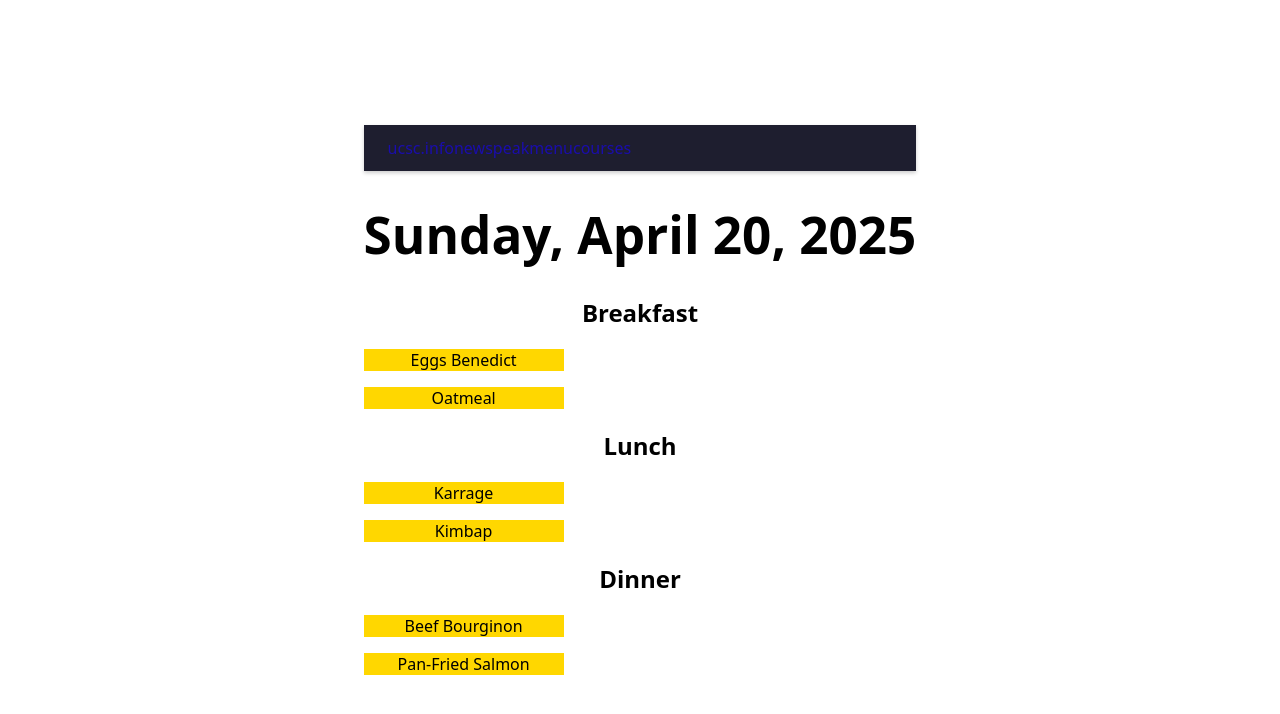
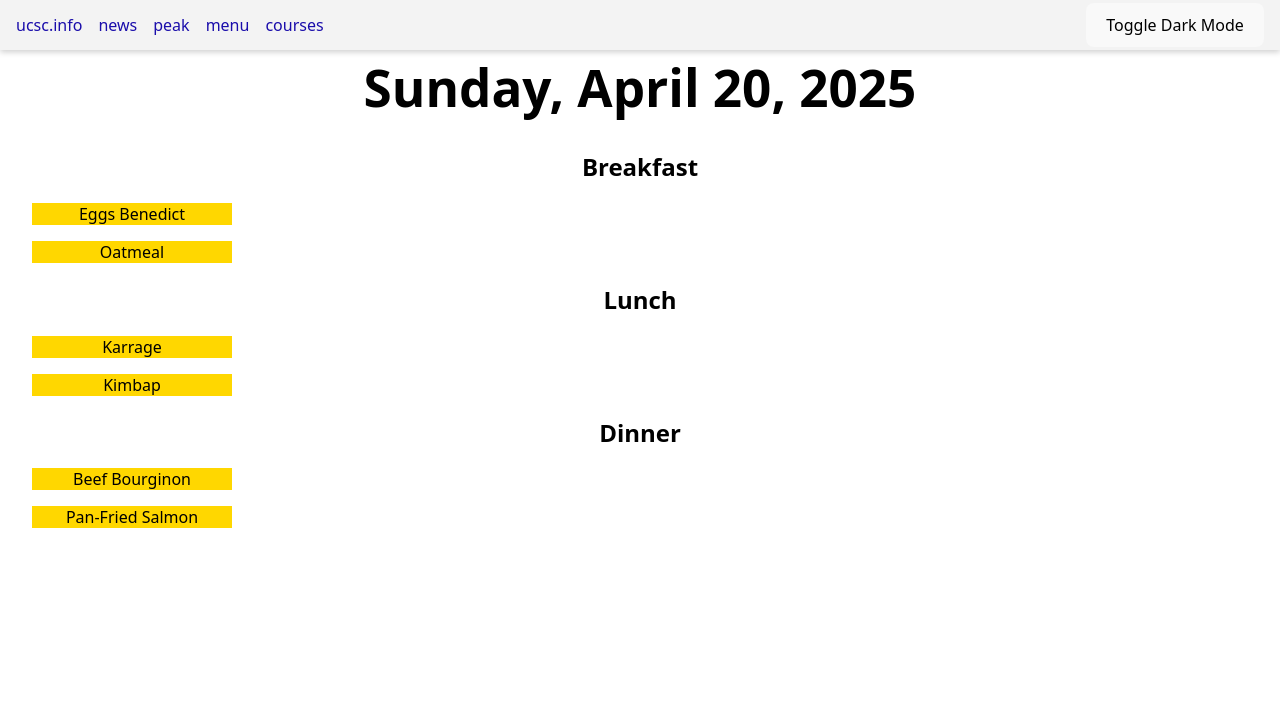
Before and after one commit to Seanathan10/CruzHacks2025, a React (Vite) app: page /menu in a window 1280 px wide. Shown: the top 714 px of the page. Built offline with nearby package versions, Linux system fonts and the light colour scheme.

Commit message:
theming fixed, CSS cleaned, news fixed

```diff
--- a/src/App.css
+++ b/src/App.css
@@ -4,7 +4,23 @@
   --card-bg: #f3f3f3;
   --link-color: #1a0dab;
   --shadow-hover: drop-shadow(0 0 2em #646cffaa);
+
+  transition: background-color 0.3s ease, color 0.3s ease;
 }
+
+#root {
+  flex: 1;
+  flex-grow: 1;
+  width: 100%;
+  padding: 2rem;
+  text-align: center;
+
+  color: var(--text-color);
+  background-color: var(--bg-color);
+
+  transition: background-color 0.45s ease, color 0.45s ease;
+}
+
 
 [data-theme="dark"] {
   --bg-color: #1e1e1e;
@@ -14,7 +30,7 @@
   --shadow-hover: drop-shadow(0 0 2em #646cffaa);
 }
 
-#root {
+/* #root {
   max-width: 1280px;
   margin: 0 auto;
   padding: 2rem;
@@ -22,7 +38,7 @@
 
   color: var(--text-color);
   background-color: var(--bg-color);
-}
+} */
 
 .Peak-Logo {
   height: 6em;
--- a/src/App.tsx
+++ b/src/App.tsx
@@ -2,7 +2,7 @@ import './App.css'
 import Dashboard from './dashboard/Dashboard';
 
 import { Routes, Route, BrowserRouter } from "react-router-dom";
-import RssFeed from './news/news.tsx';
+import RssFeed from './news/News.tsx';
 import Peak from './peak';
 import Menu from './menu/Menu.tsx';
 import {Context} from './Context.tsx';
--- a/src/dashboard/desktop/TopBar.css
+++ b/src/dashboard/desktop/TopBar.css
@@ -1,22 +1,25 @@
 .app-bar {
+    position: fixed;
+    top: 0;
+    left: 0;
+    right: 0;
+    height: 50px;
+    display: flex;
+    justify-content: space-between;
+    align-items: center;
+    background-color: var(--card-bg); /* or any bg you want */
+    color: var(--text-color);
+    padding: 0 1rem;
+    box-shadow: 0 2px 6px rgba(0, 0, 0, 0.2);
+    z-index: 1000; /* make sure it's on top */
+  }
+
+  .nav-bar__nav {
+    display: flex;
+    gap: 1rem;
+  }
+
+  .nav-bar__theme-toggle {
     display: flex;
     align-items: center;
-    justify-content: space-between;
-    background-color: #1e1e2f;
-    color: white;
-    padding: 0.75rem 1.5rem;
-    box-shadow: 0 2px 4px rgba(0, 0, 0, 0.2);
-    position: sticky;
-    top: 0;
-}
-
-.app-bar__nav a {
-    margin: 0 1rem;
-    color: white;
-    text-decoration: none;
-    font-weight: 500;
-}
-
-.app-bar__nav a:hover {
-    text-decoration: underline;
-}
+  }
--- a/src/dashboard/desktop/TopBar.tsx
+++ b/src/dashboard/desktop/TopBar.tsx
@@ -1,5 +1,7 @@
 import './TopBar.css';
 import TopBarButton from './TopBarButton';
+
+import ThemeToggle from '../../ThemeChanger';
 
 export function TopBar() {
     const topBarButtons = ['ucsc.info', 'news', 'peak', 'menu', 'courses'];
@@ -10,30 +12,9 @@ export function TopBar() {
                     <TopBarButton key={item}>{item}</TopBarButton>
                 ))}
             </nav>
+            <div className="nav-bar__theme-toggle">
+                <ThemeToggle />
+            </div>
         </header>
     );
 }
-
-// export function TopBar() {
-//   return (
-//     <AppShell
-//       header={{ height: 50 }}
-//     >
-//       <AppShell.Header>
-//         {/* <Group h="100%" px="md" justify="space-between"> */}
-//         <Group w="100%" px="md">
-
-//             <TopBarButton>ucsc.info</TopBarButton>
-//             <TopBarButton>news</TopBarButton>
-//             <TopBarButton>peak</TopBarButton>
-//             <TopBarButton>menu</TopBarButton>
-//             <TopBarButton>courses</TopBarButton>
-
-//           <Box>
-//             <ThemeToggle />
-//           </Box>
-//         </Group>
-//       </AppShell.Header>
-//     </AppShell>
-//   );
-// }
--- a/src/index.css
+++ b/src/index.css
@@ -1,12 +1,23 @@
-/* index.css */
-body, html {
+/* body, html, root {
   color: var(--text-color);
   background-color: var(--bg-color);
+} */
+
+/* body {
+  margin: 0;
+  padding-top: 50px;
+  min-height: 100vh;
+  box-sizing: border-box;
+  border: 5px solid yellow;
+
+  display: flex;
+  flex-direction: column;
 }
-
 
 :root {
   --font-family: system-ui, Avenir, Helvetica, Arial, sans-serif;
+
+  border: 5px solid red;
 
   --text-color: #ffffff;
   --bg-color: #242424;
@@ -25,7 +36,8 @@ body, html {
   transition: background-color 0.3s, color 0.3s;
 
   /* margin: 0; */
-  min-width: 100vw;
+  /* min-width: 100vw; */
+  /* min-height: 100vh; */ /*
   display: flex;
   align-items: center;
   justify-content: center;
@@ -42,6 +54,60 @@ body, html {
   --card-bg: #f1f1f1;
   --link-color: #0077cc;
   --link-hover: #005999;
+} */
+
+
+html, body {
+  margin: 0;
+  padding: 0;
+  height: 100%;
+  width: 100%;
+  font-family: system-ui, Avenir, Helvetica, Arial, sans-serif;
+  background-color: var(--bg-color);
+  color: var(--text-color);
+  box-sizing: border-box;
+
+  transition: background-color 0.3s ease, color 0.3s ease;
+}
+
+#root {
+  min-height: calc(100vh - 50px);
+}
+
+:root {
+  --font-family: system-ui, Avenir, Helvetica, Arial, sans-serif;
+
+  --text-color: #ffffff;
+  --bg-color: #242424;
+
+  --primary-color: #646cff;
+  --primary-hover: #535bf2;
+
+  --button-bg: #1a1a1a;
+  --card-bg: #264775;
+
+  --link-color: #4dd0e1;
+  --link-hover: #80deea;
+
+  --shadow-hover: drop-shadow(0 0 2em #646cffaa);
+
+  transition: background-color 0.3s ease, color 0.3s ease;
+}
+
+[data-theme="light"] {
+  --text-color: #213547;
+  --bg-color: #ffffff;
+  --primary-color: #646cff;
+  --primary-hover: #747bff;
+  --button-bg: #f9f9f9;
+  --card-bg: #f1f1f1;
+  --link-color: #0077cc;
+  --link-hover: #005999;
+}
+
+[data-theme="light"],
+[data-theme="dark"] {
+  transition: background-color 0.3s ease, color 0.3s ease;
 }
 
 
--- a/src/news/news.css
+++ b/src/news/news.css
@@ -1,65 +1,100 @@
-.CheckBoxesContainer {
+html, body {
+  margin: 0;
+  padding: 0;
+  height: 100%;
+  width: 100%;
+  overflow: hidden;
+}
+
+.TopBar {
+  position: fixed;
+  top: 0;
+  left: 0;
+  right: 0;
+  height: 50px;
+  z-index: 1000;
+}
+
+.RssFeedMain {
+  position: absolute;
+  top: 50px;
+  bottom: 0;
+  left: 0;
+  right: 0;
   display: flex;
-  height: 100%;
-  font-family: sans-serif;
+  width: 100%;
+  height: auto;
+  overflow: hidden;
+
+  /* border: 5px solid red; */
 }
 
 .SideBar {
+  display: flex;
+  /* border: 5px solid aqua; */
+  flex-direction: column;
+  justify-content: left;
+  align-items: left;
   background-color: var(--card-bg);
-  color: var(--text-color);
-  width: 25%;
-  padding: 1rem;
-  border-right: 1px solid #ccc;
-  box-sizing: border-box;
 }
 
-.SideBar h2 {
-  font-size: 1.1rem;
-  font-weight: bold;
-  margin-bottom: 1rem;
+.SideBar {
+  padding: 15px;
 }
 
-.IndividualCheckBox {
-  margin-bottom: 0.5rem;
+.SideBar label {
   display: flex;
   align-items: center;
   gap: 0.5rem;
+  cursor: pointer;
 }
 
-.RSS_Feed {
-  width: 75%;
+
+.CheckBoxesContainer {
+  width: 280px;
+  min-width: 240px;
+  max-width: 320px;
   padding: 1rem;
   box-sizing: border-box;
+  background-color: var(--card-bg);
+  border-right: 1px solid #444;
+  overflow: hidden;
+
 }
 
-.RSS_Feed h1 {
-  font-size: 1.5rem;
-  font-weight: bold;
-  margin-bottom: 1rem;
+
+.RSS_Feed {
+  /* border: 5px solid yellow; */
+  flex: 1;
+  height: 100%;
+  overflow-y: auto;
+  overflow-x: hidden;
+  padding: 1rem;
+  box-sizing: border-box;
+  display: flex;
+  flex-direction: column;
+  word-break: break-word;
 }
 
-.RSS_FeedIte {
-  color: var(--link-color);
+.RSS_FeedItem {
   margin-bottom: 2rem;
   padding-bottom: 1rem;
-  border-bottom: 1px solid #ddd;
+  border-bottom: 1px solid #444;
 }
 
-.RSS_FeedIte a {
-  text-decoration: none;
-  color: #4dd0e1;
+.RSS_FeedItem a {
+  color: var(--link-color);
   font-size: 1.2rem;
   font-weight: 600;
+  text-decoration: none;
 }
-
-.RSS_FeedIte a:hover {
+.RSS_FeedItem a:hover {
   color: var(--link-hover);
   text-decoration: underline;
-  color: #80deea;
 }
-
-.RSS_FeedIte .date {
-  font-size: 0.9rem;
-  color: #666;
-  margin: 0.3rem 0 0.6rem;
+.date {
+  font-size: 0.85rem;
+  color: #888;
+  margin-top: 0.3rem;
+  margin-bottom: 0.6rem;
 }
--- a/src/news/news.tsx
+++ b/src/news/news.tsx
@@ -2,7 +2,7 @@ import { useEffect, useState } from "react";
 import { useMediaQuery } from "@mantine/hooks";
 import { TopBar as MobileTopBar } from "../dashboard/mobile/TopBar";
 import { TopBar as DesktopTopBar } from "../dashboard/desktop/TopBar";
-import "./news.css";
+import "./News.css";
 
 type FeedItem = {
   title: string;
@@ -55,10 +55,11 @@ const RssFeed = () => {
   }, [selectedFeeds]);
 
   return (
-    <div>
+    <>
     {mediaQueryMobile ? <MobileTopBar /> : <DesktopTopBar />}
 
-      <div className="CheckBoxesContainer">
+    <div className="RssFeedMain">
+
       <div className="SideBar">
         <h2>Categories</h2>
         {FEEDS.map((feed) => (
@@ -75,6 +76,7 @@ const RssFeed = () => {
         ))}
       </div>
 
+
       <div className="RSS_Feed">
         <h1>UCSC News</h1>
         {items.map((item, i) => (
@@ -88,8 +90,10 @@ const RssFeed = () => {
         ))}
       </div>
     </div>
-    </div>
+  </>
+
 );
+
 };
 
 export default RssFeed;
```
Also changed, not shown: src/dashboard/news/News.tsx (deleted, +0 -7 lines), 1 other file (tests, documents, lock files or other folders). Lines whose indentation alone changed are shown as unchanged.
